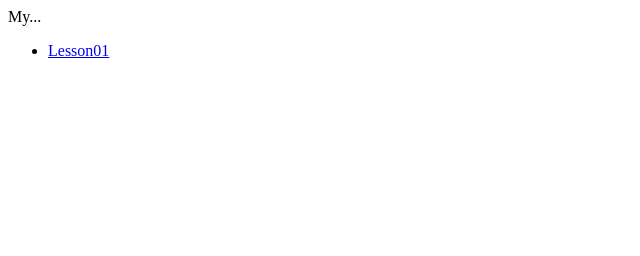
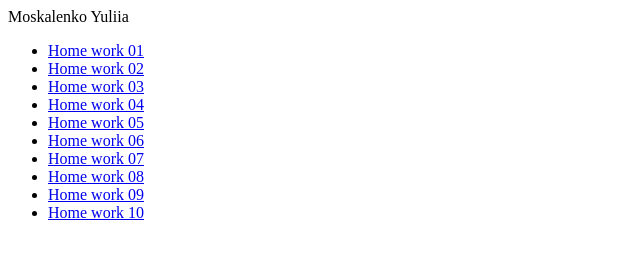
Before and after one commit to mosyuliia/home__work, a plain HTML site: page index.html in a window 1280 px wide. Shown: the whole page, without its empty margins (0-640 px from the left). Drawn offline with Linux system fonts and the light colour scheme.

Commit message:
Add index

```diff
--- a/index.html
+++ b/index.html
@@ -4,13 +4,23 @@
     <meta charset="UTF-8">
     <meta http-equiv="X-UA-Compatible" content="IE=edge">
     <meta name="viewport" content="width=device-width, initial-scale=1.0">
-    <title>Document</title>
+    <title>Hw_Moskalenko</title>
 
 </head>
 <body>
-    My...
+    Moskalenko Yuliia
     <ul>
-        <li><a href="01/index.html">Lesson01</a></li>
+        <li><a href="01/index.html">Home work 01</a></li>
+        <li><a href="02/index.html">Home work 02</a></li>
+        <li><a href="03/index.html">Home work 03</a></li>
+        <li><a href="04/index.html">Home work 04</a></li>
+        <li><a href="05/index.html">Home work 05</a></li>
+        <li><a href="06/index.html">Home work 06</a></li>
+        <li><a href="07/index.html">Home work 07</a></li>
+        <li><a href="08/index.html">Home work 08</a></li>
+        <li><a href="09/index.html">Home work 09</a></li>
+        <li><a href="10/index.html">Home work 10</a></li>
+
     </ul>
 </body>
 </html>
```
